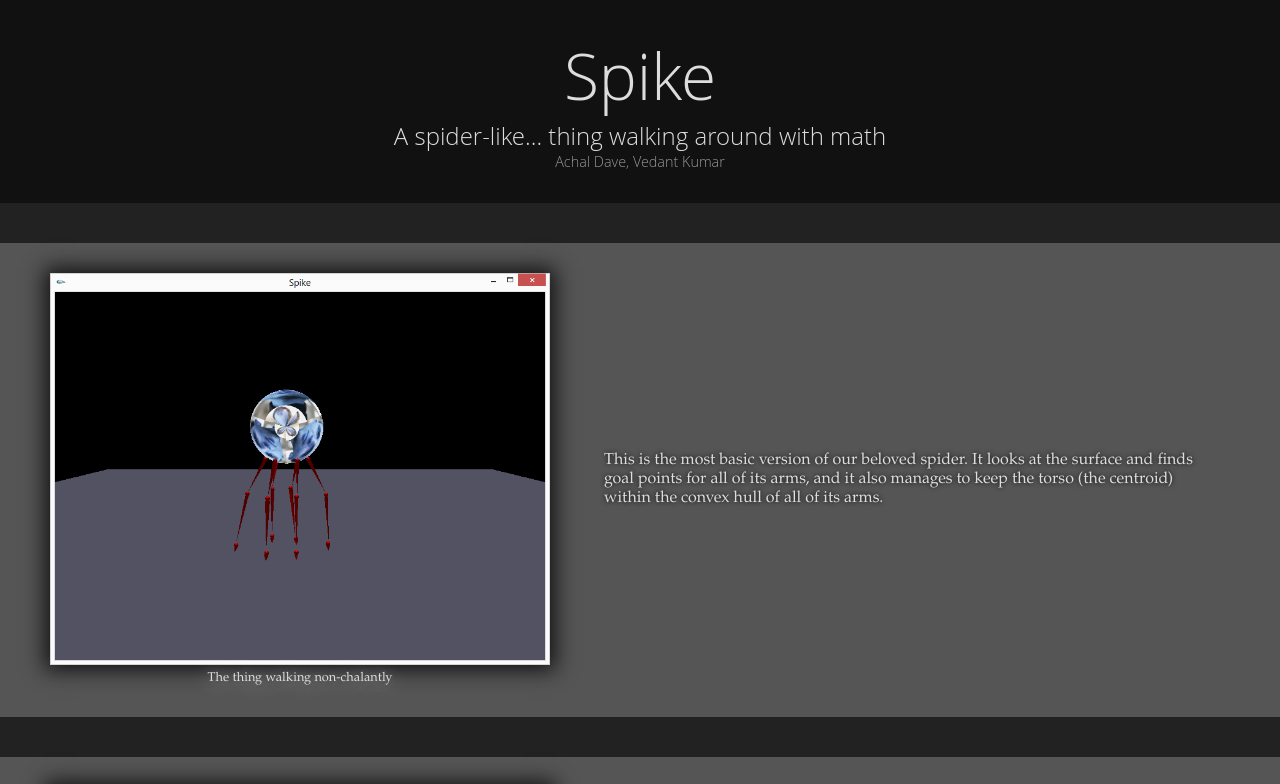
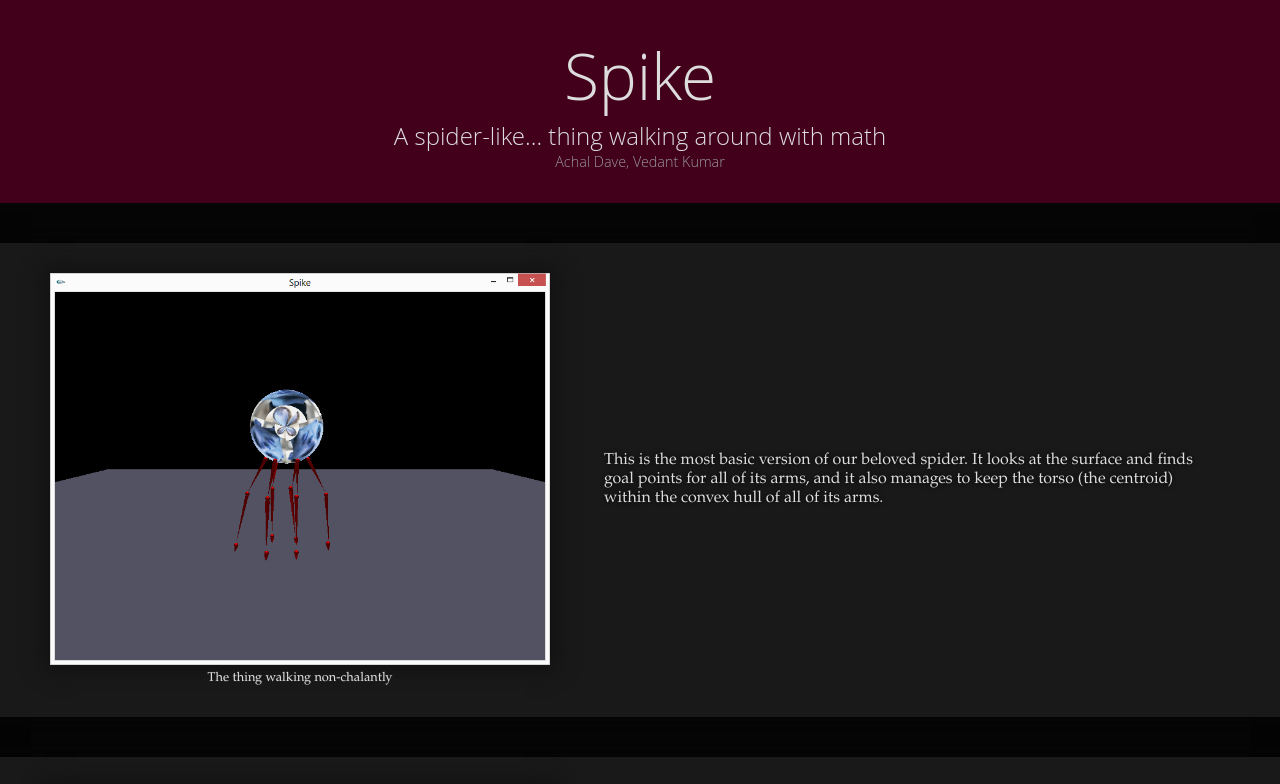
Before and after one commit to vedantk/spike, a plain HTML site: page poster/index.html in a window 1280 px wide. Shown: the top 784 px of the page. Drawn offline with Linux system fonts and the light colour scheme.

Commit message:
purple poster!

```diff
--- a/poster/index.css
+++ b/poster/index.css
@@ -3,11 +3,11 @@ html, body {
   padding : 0;
   color : #ccc;
   font-family : "Palatino Linotype", sans-serif;
-  background : #222;
+  background : #050505;
 }
 
 #title {
-  background : #111;
+  background : #42001B;
   color      : #ddd;
   padding    : 2em;
 }
@@ -40,7 +40,8 @@ h5 {
 .screenshot-explanation {
   margin  : 40px 0;
   padding : 30px 50px;
-  background : #555;
+  background : #191919;
+  box-shadow : 0px 0px 20px 1px #050505;
   color   : #ddd;
 }
 
@@ -61,7 +62,7 @@ h5 {
 
 .screenshot .caption {
   font-size : 0.8em;
-  text-shadow : 0px 0px 20px #fff;
+  text-shadow : 0px 0px 1px #444;
 }
 
 .explanation {
```
Also changed, not shown: 1 other file.
